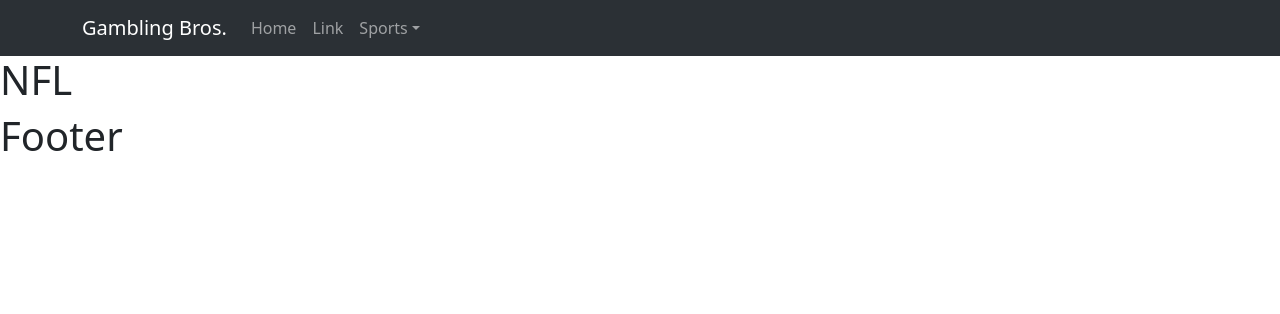
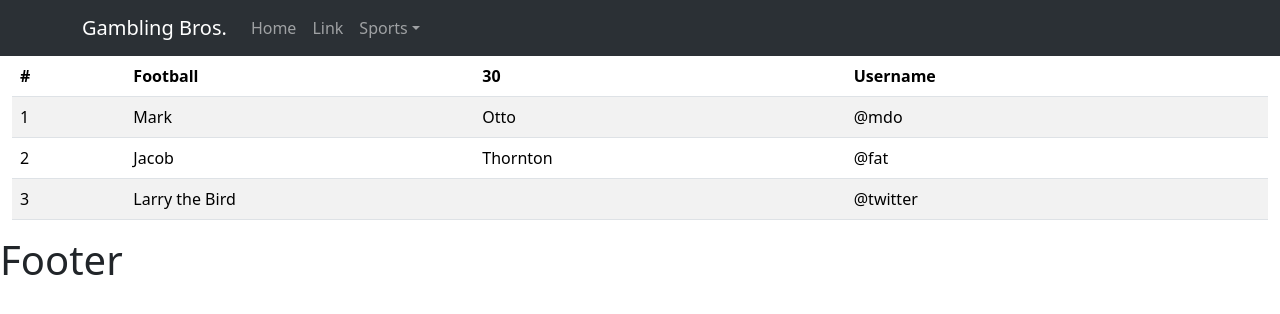
Before and after one commit to Sean-OConnor23/GamblingBros, a React (Vite) app: page /NFL in a window 1280 px wide. Shown: the top 314 px of the page. Built offline with nearby package versions, Linux system fonts and the light colour scheme.

Commit message:
Adding props to pass through which sport

```diff
--- a/src/App.jsx
+++ b/src/App.jsx
@@ -1,6 +1,7 @@
 //import "./App.css";
 import NavigationBar from "./components/NavigationBar";
 import Page from "./components/Page";
+import MyRoutes from "./components/MyRoutes"
 
 import 'bootstrap/dist/css/bootstrap.min.css';
 
@@ -8,7 +9,7 @@ function App() {
   return (
     <div>
       <NavigationBar />
-      <Page />
+      <MyRoutes/>
     </div>
   );
 }
--- a/src/components/Bodies/MLB.jsx
+++ /dev/null
@@ -1,3 +0,0 @@
-export default function MLB(){
-    return(<h1>MLB</h1>);
-}
--- a/src/components/Bodies/NBA.jsx
+++ /dev/null
@@ -1,3 +0,0 @@
-export default function NBA(){
-    return(<h1>NBA</h1>);
-}
--- a/src/components/Bodies/NFL.jsx
+++ /dev/null
@@ -1,3 +0,0 @@
-export default function NFL(){
-    return(<h1>NFL</h1>);
-}
--- a/src/components/Body.jsx
+++ b/src/components/Body.jsx
@@ -1,7 +1,14 @@
-import MyRoutes from "./MyRoutes"
+import Table from "./Table"
+import Container from 'react-bootstrap/Container';
+import Row from 'react-bootstrap/Row';
+import Col from 'react-bootstrap/Col';
 
-export default function Body(){
+export default function Body(props){
     return(
-        <MyRoutes />
+        <div><Container fluid>
+        <Row>
+            <Col><Table name= {props.sport} age={30}/></Col>
+        </Row>
+    </Container> </div>
     );
 }
--- a/src/components/Main.jsx
+++ b/src/components/Main.jsx
@@ -1,10 +1,10 @@
 import Body from "./Body.jsx"
 import Footer from "./Footer.jsx"
 
-export default function Main(){
+export default function Main(props){
     return(
         <div>
-            <Body />
+            <Body sport={props.sport} />
             <Footer />
         </div>
     );
--- a/src/components/MyRoutes.jsx
+++ b/src/components/MyRoutes.jsx
@@ -1,7 +1,5 @@
-import Home from "./Bodies/Home"
-import NFL from "./Bodies/NFL"
-import NBA from "./Bodies/NBA"
-import MLB from "./Bodies/MLB"
+import Home from "./Home"
+import Page from "./Page"
 
 import { BrowserRouter, Routes, Route } from 'react-router-dom';
 
@@ -12,9 +10,9 @@ export default function MyRoutes(){
         <Routes>
             <Route index element={<Home />} />
             <Route path= "Home" element={<Home />} />
-            <Route path="NFL" element={<NFL />} />
-            <Route path="NBA" element={<NBA />} />
-            <Route path="MLB" element={<MLB />} />
+            <Route path="NFL" element={<Page sport="Football" />} />
+            <Route path="NBA" element={<Page sport="Basketball"/>} />
+            <Route path="MLB" element={<Page sport="Baseball" />} />
             <Route path="*" element={<p>Route Wrong</p>} />
         </Routes>
     </BrowserRouter>);
--- a/src/components/Page.jsx
+++ b/src/components/Page.jsx
@@ -1,9 +1,9 @@
 import Main from "./Main.jsx"
 
-export default function Page(){
+export default function Page(props){
     return(
         <div>
-            <Main />
+            <Main sport={props.sport} />
         </div>
     );
 }
--- /dev/null
+++ b/src/components/Table.jsx
@@ -0,0 +1,37 @@
+import Table from 'react-bootstrap/Table';
+
+function StripedRowExample(props) {
+  return (
+    <Table striped>
+      <thead>
+        <tr>
+          <th>#</th>
+          <th>{props.name}</th>
+          <th>{props.age}</th>
+          <th>Username</th>
+        </tr>
+      </thead>
+      <tbody>
+        <tr>
+          <td>1</td>
+          <td>Mark</td>
+          <td>Otto</td>
+          <td>@mdo</td>
+        </tr>
+        <tr>
+          <td>2</td>
+          <td>Jacob</td>
+          <td>Thornton</td>
+          <td>@fat</td>
+        </tr>
+        <tr>
+          <td>3</td>
+          <td colSpan={2}>Larry the Bird</td>
+          <td>@twitter</td>
+        </tr>
+      </tbody>
+    </Table>
+  );
+}
+
+export default StripedRowExample;
```
Also changed, not shown: src/components/Home.jsx (renamed from src/components/Bodies/Home.jsx).
